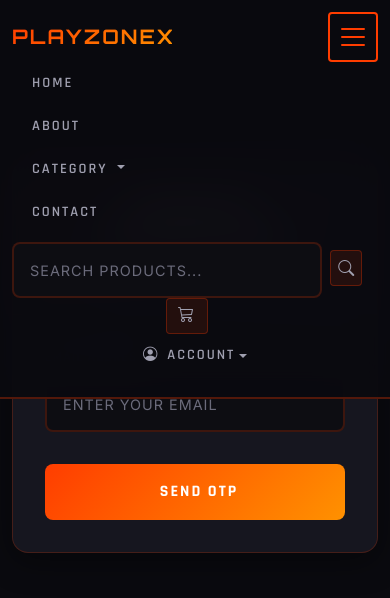
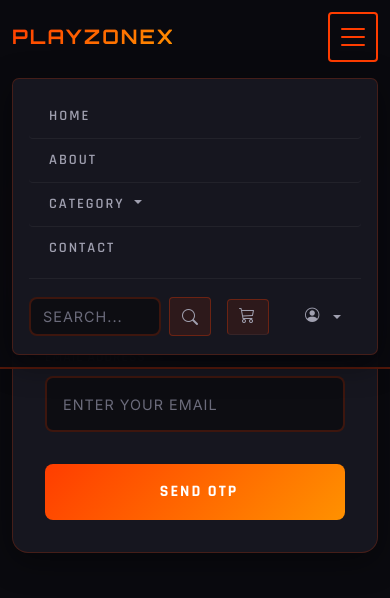
Before and after one commit to guna0223/Django-Game, a Django app: page /accounts/send-otp/ in a window 390 px wide, after a click that opens the changed part. Shown: the top 598 px of the page. Run offline with Django 5.2, Linux system fonts and the light colour scheme; data that the repository does not hold is empty.

Commit message:
new nav-bar

```diff
--- a/Elshop/static/css/style.css
+++ b/Elshop/static/css/style.css
@@ -3634,3 +3634,88 @@ footer::before {
 .razorpay-container {
     display: inline-block;
 }
+
+/* =====================================================
+   RESPONSIVE NAVBAR (MOBILE FIXES)
+   ===================================================== */
+@media (max-width: 991.98px) {
+    /* Navbar Collapse Styling */
+    .navbar-collapse {
+        background: var(--bg-card);
+        border: 1px solid rgba(255, 61, 0, 0.2);
+        border-radius: var(--radius-md);
+        padding: 1rem;
+        margin-top: 1rem;
+        box-shadow: var(--shadow-card);
+    }
+
+    /* Left Align Nav Links & Fix Underline */
+    .navbar-nav .nav-link {
+        padding: 0.75rem 1rem;
+        text-align: left;
+        border-bottom: 1px solid rgba(255, 255, 255, 0.05);
+        margin: 0;
+    }
+
+    .navbar-nav .nav-item:last-child .nav-link {
+        border-bottom: none;
+    }
+
+    /* Correct Underline Alignment for Mobile */
+    .navbar-nav .nav-link::before {
+        left: 1rem;
+        transform: none;
+    }
+
+    .navbar-nav .nav-link:hover::before,
+    .navbar-nav .nav-link.active::before {
+        width: 40px;
+    }
+
+    /* Dropdown inside collapse */
+    .navbar-nav .dropdown-menu {
+        text-align: left;
+        border: none;
+        background: var(--bg-input);
+        padding: 0.5rem 0;
+        margin-top: 0.5rem;
+    }
+
+    .navbar-nav .dropdown-item {
+        padding: 0.5rem 1rem;
+    }
+
+    /* Mobile Action Row (Search on left, Profile on right) */
+    .mobile-action-row {
+        border-top: 1px solid rgba(255, 255, 255, 0.05);
+        padding-top: 1rem;
+        margin-top: 0.5rem !important;
+    }
+
+    /* Search Form Size on Mobile */
+    .mobile-action-row form {
+        flex: 1;
+        max-width: 250px;
+    }
+
+    .mobile-action-row .form-control {
+        font-size: 0.85rem;
+        padding: 0.4rem 0.75rem;
+    }
+
+    .mobile-action-row .btn {
+        padding: 0.4rem 0.75rem;
+        height: auto;
+        width: auto;
+    }
+
+    /* Dropdown alignment for profile */
+    .mobile-action-row .dropdown-menu {
+        position: absolute;
+        width: auto;
+        min-width: 200px;
+        left: auto;
+        right: 0;
+        top: 100%;
+    }
+}
--- a/Elshop/templates/base/includes/header.html
+++ b/Elshop/templates/base/includes/header.html
@@ -88,23 +88,25 @@
                     {% endif %}
                 </ul>
 
+                <!-- MOBILE ACTION ROW (Search + Profile) -->
+                <div class="d-flex align-items-center justify-content-between mt-3 mt-lg-0 w-100 w-lg-auto mobile-action-row">
                     <!-- SEARCH -->
-                <form class="d-flex me-3" method="get" action="{% url 'search_products' %}">
-                    <input class="form-control"
+                    <form class="d-flex me-lg-3" method="get" action="{% url 'search_products' %}">
+                        <input class="form-control form-control-sm"
                                type="search"
                                name="q"
                                value="{{ query }}"
-                           placeholder="Search products..." aria-label="search">
-                    <button class="btn  mt-2 ms-2 cart-icon" type="submit">
-                        <i class="bi bi-search "></i>
+                               placeholder="Search..." aria-label="search">
+                        <button class="btn btn-sm ms-2 cart-icon" type="submit">
+                            <i class="bi bi-search"></i>
                         </button>
                     </form>
 
                     <!-- PROFILE & CART -->
-                <ul class="navbar-nav mb-2 mb-lg-0 align-items-center">
+                    <ul class="navbar-nav flex-row align-items-center mb-0 gap-3 gap-lg-0 ms-3 ms-lg-0">
 
                         {% if not user.is_staff %}
-                    <li class="nav-item position-relative me-3">
+                        <li class="nav-item position-relative me-lg-3">
                             <a class="nav-link cart-icon" href="{% url 'view_cart' %}">
                                 <i class="bi bi-cart3"></i>
                                 {% if user.is_authenticated %}
@@ -124,11 +126,13 @@
                                role="button"
                                data-bs-toggle="dropdown">
                                 <i class="bi bi-person-circle me-2"></i>
+                                <span class="d-none d-lg-inline">
                                 {% if user.is_authenticated %}
                                     {{ user.username|capfirst }}
                                 {% else %}
                                     Account
                                 {% endif %}
+                                </span>
                             </a>
                             <ul class="dropdown-menu dropdown-menu-end">
                                 {% if user.is_authenticated %}
@@ -153,6 +157,7 @@
                             </ul>
                         </li>
                     </ul>
+                </div>
 
             </div>
         </div>
```
Also changed, not shown: Elshop/static/images/icon/icon.ico (deleted). Lines whose indentation alone changed are shown as unchanged.
